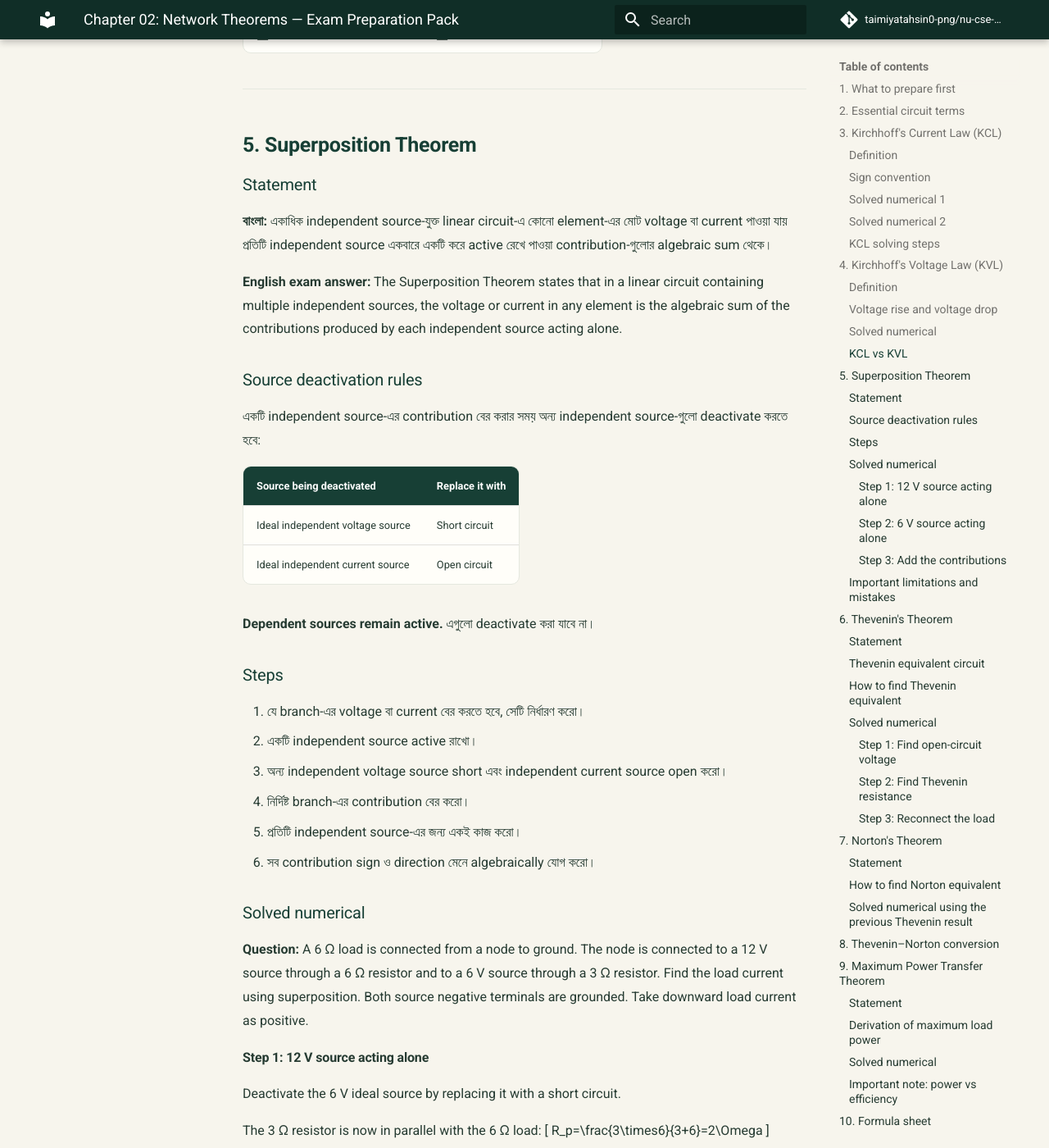
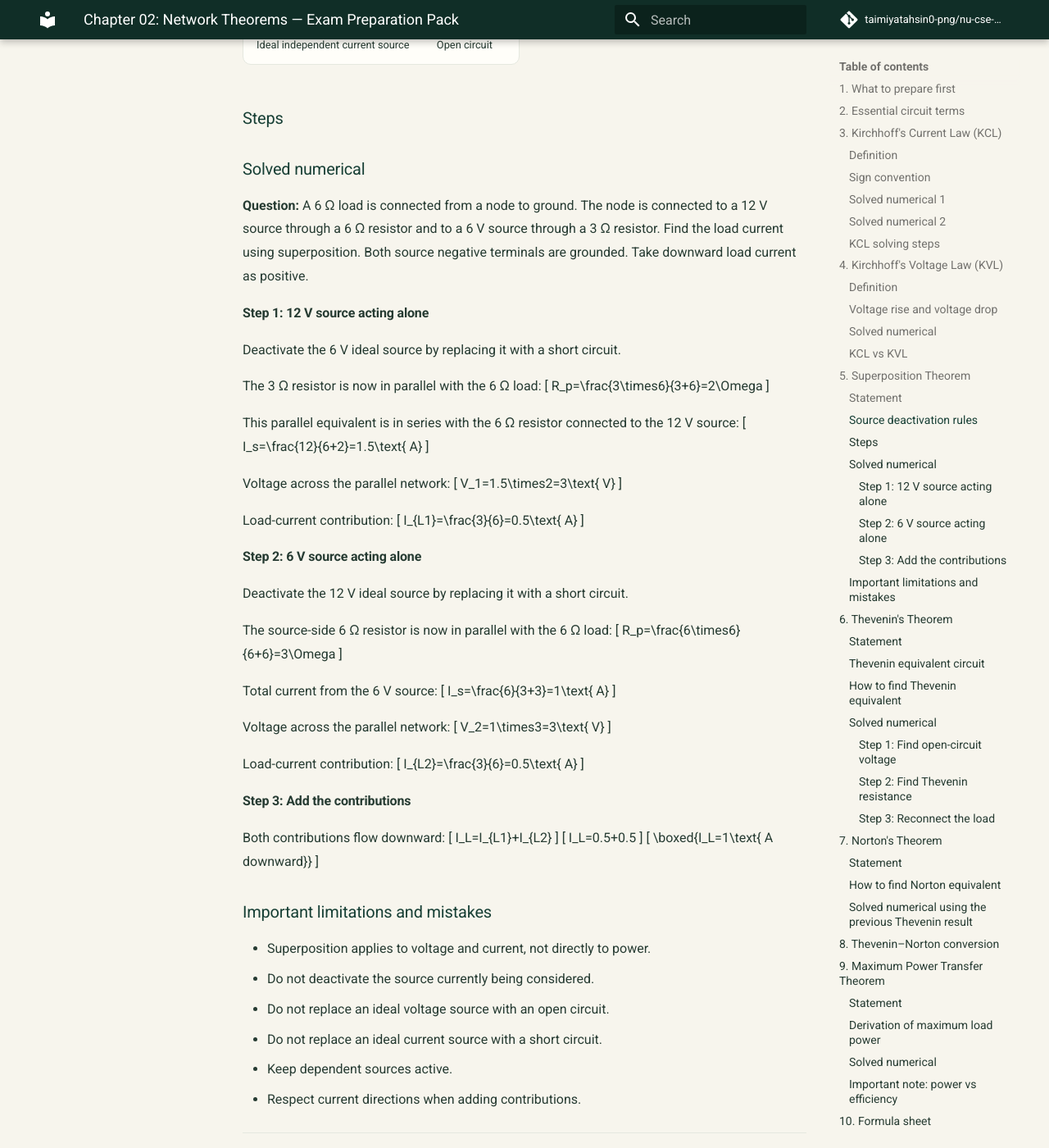
Before and after one commit to taimiyatahsin0-png/nu-cse-notes-store, an MkDocs documentation site: the page built from docs/subjects/eec/chapter-02-exam-preparation.md, in a window 1280 px wide and 1400 px high, scrolled down 4466 px. Shown: the whole window at 82% size. Built offline with MkDocs 1.6.1 and Material for MkDocs 9.7.7, drawn with Linux system fonts in a browser that asks for light colours; comment, search, counter and statistics services are not loaded; some of the changed text lies outside the part shown.

Commit message:
Remove Bangla content; standardize English-only notes

```diff
--- a/docs/subjects/eec/chapter-02-exam-preparation.md
+++ b/docs/subjects/eec/chapter-02-exam-preparation.md
@@ -36,15 +35,11 @@
 | Load | The element or circuit receiving electrical power |
 | Linear circuit | A circuit whose response obeys linearity and superposition |
 
-**বাংলায় মনে রাখো:** Node হলো junction, Branch হলো junction-গুলোর মাঝের পথ, আর Loop হলো বন্ধ পথ। KCL node-এ current balance করে; KVL closed loop-এ voltage balance করে।
-
 ---
 
 ## 3. Kirchhoff's Current Law (KCL)
 
 ### Definition
-
-**বাংলা:** কোনো node-এ প্রবেশকারী মোট current এবং node থেকে বের হওয়া মোট current সমান। অর্থাৎ node-এ current-এর algebraic sum শূন্য।
 
 **English exam answer:** Kirchhoff's Current Law states that the algebraic sum of all currents at a node in an electrical network is zero. Therefore, the total current entering a node is equal to the total current leaving it.
 
@@ -56,17 +51,12 @@ KCL is based on the **conservation of electric charge**.
 
 ### Sign convention
 
-একটি sign convention বেছে নাও। যেমন:
-
 - Entering current = positive
 - Leaving current = negative
 
-তাহলে:
 \[
 \sum I_{\text{entering}}-\sum I_{\text{leaving}}=0
 \]
-
-অন্য sign convention-ও ব্যবহার করা যায়, তবে পুরো অঙ্কে একই convention রাখতে হবে।
 
 ### Solved numerical 1
 
@@ -115,8 +105,6 @@ I+3-8=0
 
 ### Definition
 
-**বাংলা:** কোনো closed loop বরাবর সব voltage rise এবং voltage drop-এর algebraic sum শূন্য।
-
 **English exam answer:** Kirchhoff's Voltage Law states that the algebraic sum of all potential differences around any closed loop of an electrical network is zero.
 
 \[
@@ -126,11 +114,6 @@ I+3-8=0
 KVL is based on the **conservation of energy**.
 
 ### Voltage rise and voltage drop
-
-- Source-এর negative terminal থেকে positive terminal-এর দিকে গেলে voltage rise হয়।
-- Source-এর positive terminal থেকে negative terminal-এর দিকে গেলে voltage drop হয়।
-- Resistor-এর মধ্য দিয়ে current-এর direction-এ গেলে potential drop হয়: \(IR\)।
-- Resistor-এর মধ্য দিয়ে current-এর বিপরীত direction-এ গেলে potential rise হয়: \(IR\)।
 
 ### Solved numerical
 
@@ -184,29 +167,16 @@ V_2=IR_2=2\times4=8\text{ V}
 
 ### Statement
 
-**বাংলা:** একাধিক independent source-যুক্ত linear circuit-এ কোনো element-এর মোট voltage বা current পাওয়া যায় প্রতিটি independent source একবারে একটি করে active রেখে পাওয়া contribution-গুলোর algebraic sum থেকে।
-
 **English exam answer:** The Superposition Theorem states that in a linear circuit containing multiple independent sources, the voltage or current in any element is the algebraic sum of the contributions produced by each independent source acting alone.
 
 ### Source deactivation rules
-
-একটি independent source-এর contribution বের করার সময় অন্য independent source-গুলো deactivate করতে হবে:
 
 | Source being deactivated | Replace it with |
 |---|---|
 | Ideal independent voltage source | Short circuit |
 | Ideal independent current source | Open circuit |
 
-**Dependent sources remain active.** এগুলো deactivate করা যাবে না।
-
 ### Steps
-
-1. যে branch-এর voltage বা current বের করতে হবে, সেটি নির্ধারণ করো।
-2. একটি independent source active রাখো।
-3. অন্য independent voltage source short এবং independent current source open করো।
-4. নির্দিষ্ট branch-এর contribution বের করো।
-5. প্রতিটি independent source-এর জন্য একই কাজ করো।
-6. সব contribution sign ও direction মেনে algebraically যোগ করো।
 
 ### Solved numerical
 
@@ -288,8 +258,6 @@ I_L=0.5+0.5
 
 ### Statement
 
-**বাংলা:** কোনো linear bilateral two-terminal network-কে load terminal থেকে দেখলে একটি equivalent ideal voltage source \(V_{th}\) এবং তার সঙ্গে series-এ একটি resistance \(R_{th}\) দিয়ে প্রকাশ করা যায়।
-
 **English exam answer:** Thevenin's Theorem states that any linear bilateral two-terminal network can be replaced, as viewed from its load terminals, by an equivalent ideal voltage source \(V_{th}\) in series with an equivalent resistance \(R_{th}\).
 
 ### Thevenin equivalent circuit
@@ -355,8 +323,6 @@ I_L=\frac{7.2}{2.4+3}
 ## 7. Norton's Theorem
 
 ### Statement
-
-**বাংলা:** কোনো linear bilateral two-terminal network-কে load terminal থেকে দেখলে একটি equivalent ideal current source \(I_N\) এবং তার সঙ্গে parallel-এ একটি resistance \(R_N\) দিয়ে প্রকাশ করা যায়।
 
 **English exam answer:** Norton's Theorem states that any linear bilateral two-terminal network can be replaced by an equivalent ideal current source \(I_N\) in parallel with an equivalent resistance \(R_N\).
 
@@ -441,8 +407,6 @@ Thevenin and Norton equivalents represent the same linear two-terminal network.
 ## 9. Maximum Power Transfer Theorem
 
 ### Statement
-
-**বাংলা:** একটি linear DC resistive network-এর Thevenin equivalent resistance-এর সমান load resistance হলে load-এ maximum power transfer হয়।
 
 **English exam answer:** The Maximum Power Transfer Theorem states that maximum power is delivered to a load in a linear DC network when the load resistance is equal to the Thevenin resistance of the source network.
 
```
Also changed, not shown: other parts of docs/subjects/eec/chapter-02-exam-preparation.md (+0 -1 lines).
